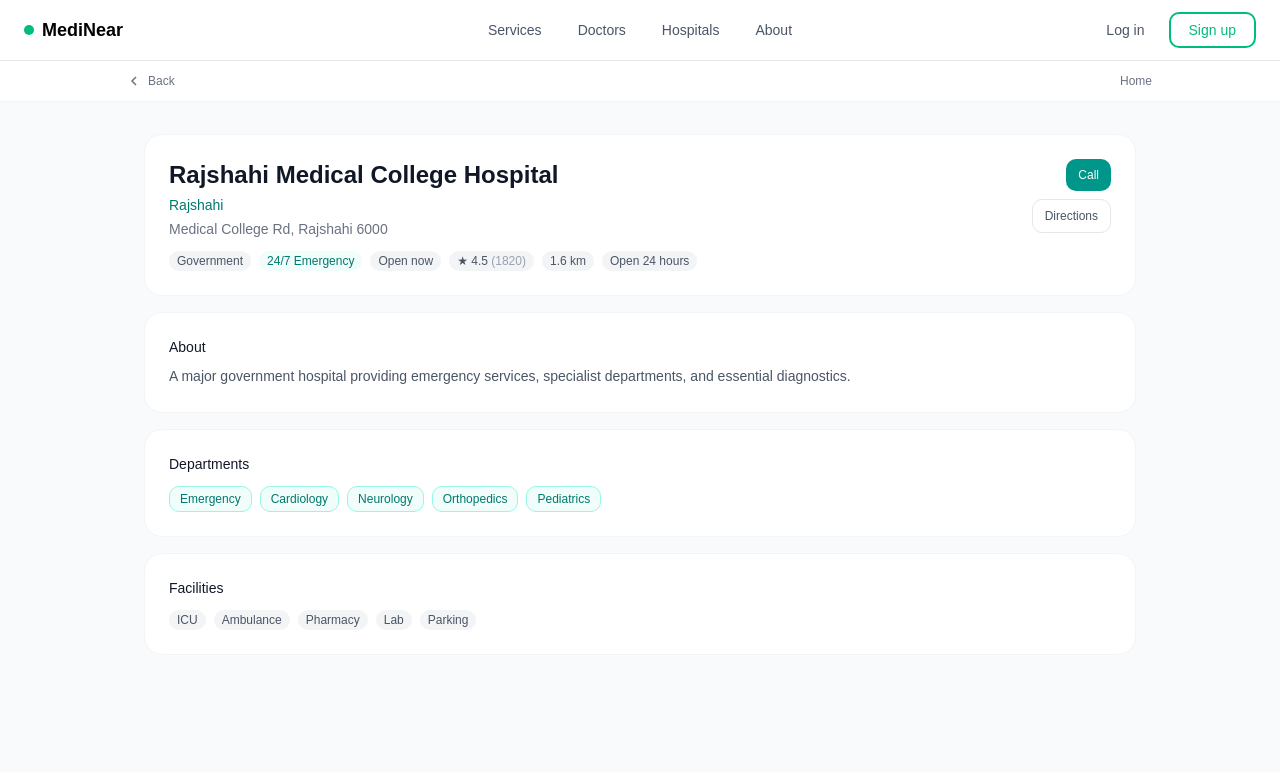
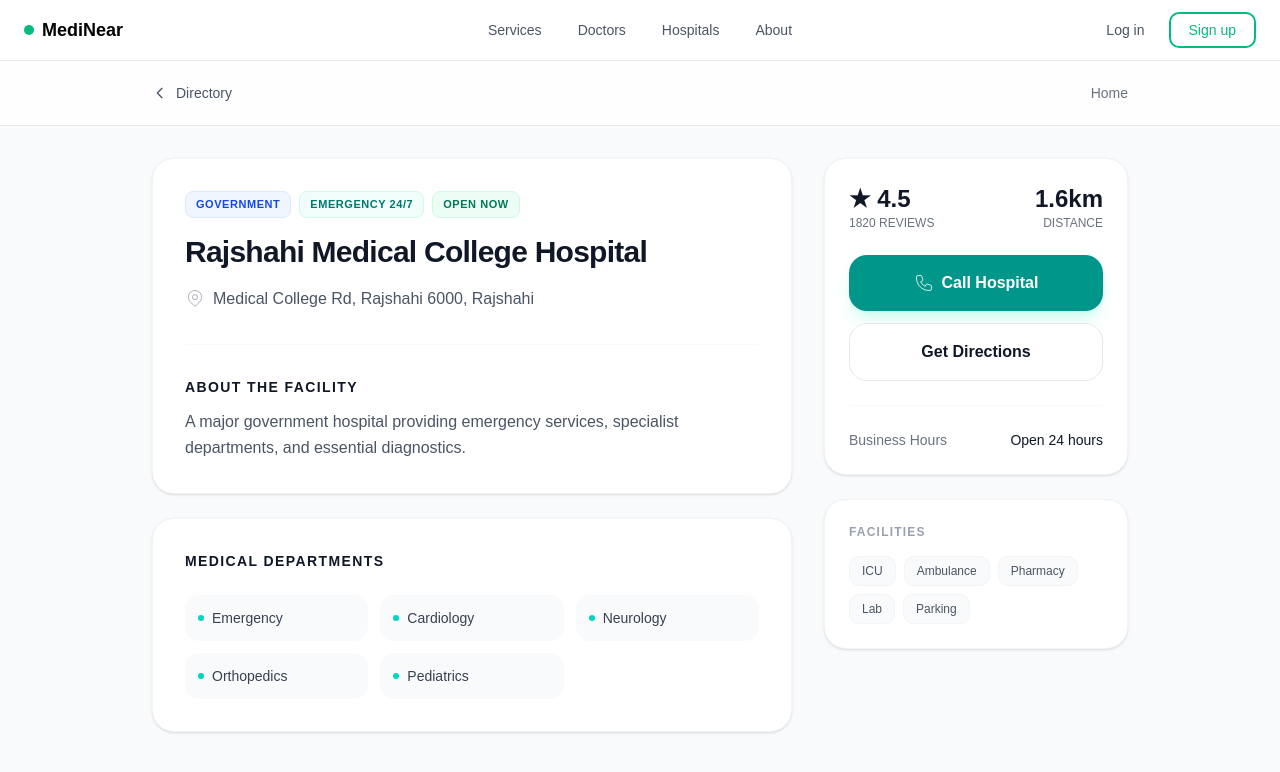
Before and after one commit to bluesand019/MediNear, a React (Vite) app: page /hospital/1 in a window 1280 px wide. Shown: the top 772 px of the page. Built offline with nearby package versions, Linux system fonts and the light colour scheme; what lightswind would draw is missing.

Commit message:
Refactored HospitalSingle.jsx

```diff
--- a/src/pages/HospitalSingle.jsx
+++ b/src/pages/HospitalSingle.jsx
@@ -107,11 +107,19 @@ const HOSPITALS = [
   },
 ];
 
-function Chip({ children, className = "" }) {
+
+
+function Badge({ children, variant = "default" }) {
+  const styles = {
+    default: "bg-gray-100 text-gray-600",
+    success: "bg-emerald-50 text-emerald-700 border border-emerald-100",
+    warning: "bg-amber-50 text-amber-700 border border-amber-100",
+    info: "bg-blue-50 text-blue-700 border border-blue-100",
+    primary: "bg-teal-50 text-teal-700 border border-teal-100",
+  };
+
   return (
-    <span
-      className={`text-xs px-2 py-0.5 rounded-full bg-gray-100 text-gray-600 ${className}`}
-    >
+    <span className={`text-[11px] font-semibold uppercase tracking-wider px-2.5 py-1 rounded-md ${styles[variant]}`}>
       {children}
     </span>
   );
@@ -127,174 +135,127 @@ export default function HospitalSingle() {
 
   if (!hospital) {
     return (
-      <div className="min-h-screen bg-gray-50">
-        <div className="max-w-4xl mx-auto px-4 py-10">
-          <div className="bg-white border border-gray-100 rounded-2xl p-10 text-center">
-            <p className="text-gray-500 text-sm">Hospital not found.</p>
-            <Link
-              to="/hospital-detail"
-              className="inline-block mt-4 text-sm font-medium text-teal-600 hover:text-teal-800 no-underline"
-            >
-              Back to hospitals →
+      <div className="min-h-screen flex items-center justify-center bg-gray-50 p-6">
+        <div className="text-center">
+          <h2 className="text-2xl font-bold text-gray-900">Hospital not found</h2>
+          <Link to="/hospital-detail" className="text-teal-600 font-medium mt-4 inline-block">
+            ← Return to directory
           </Link>
-          </div>
         </div>
       </div>
     );
   }
 
-  // Support both "name" and "hospital" keys (in case some data uses hospital:)
-  const displayName = hospital.name || hospital.hospital || "Hospital";
+  return (
+    <div className="min-h-screen bg-[#F9FAFB] pb-20">
+      {/* Navigation Header */}
+      <nav className="sticky top-0 z-10 bg-white/80 backdrop-blur-md border-b border-gray-200">
+        <div className="max-w-5xl mx-auto px-6 h-16 flex items-center justify-between">
+          <Link to="/hospital-detail" className="group flex items-center gap-2 text-sm font-medium text-gray-600 hover:text-teal-600 transition-colors">
+            <svg className="w-4 h-4 transition-transform group-hover:-translate-x-1" fill="none" stroke="currentColor" viewBox="0 0 24 24"><path strokeLinecap="round" strokeLinejoin="round" strokeWidth="2" d="M15 19l-7-7 7-7"/></svg>
+            Directory
+          </Link>
+          <div className="flex gap-4">
+             <Link to="/" className="text-sm font-medium text-gray-500 hover:text-gray-900">Home</Link>
+          </div>
+        </div>
+      </nav>
 
-  return (
-    <div className="min-h-screen bg-gray-50">
-      <div className="bg-white border-b border-gray-100 px-4 py-3">
-        <div className="max-w-5xl mx-auto flex items-center justify-between gap-3">
-          <Link
-            to="/hospital-detail"
-            className="flex items-center gap-2 text-xs text-gray-500 hover:text-gray-700 no-underline"
-          >
-            <svg
-              width="12"
-              height="12"
-              viewBox="0 0 12 12"
-              fill="none"
-              stroke="currentColor"
-              strokeWidth="1.5"
-            >
-              <path d="M8 2L4 6l4 4" />
-            </svg>
-            Back
-          </Link>
+      <main className="max-w-5xl mx-auto px-6 mt-8">
+        <div className="grid grid-cols-1 lg:grid-cols-3 gap-8">
 
-          <Link
-            to="/"
-            className="text-xs text-gray-500 hover:text-gray-700 no-underline"
-          >
-            Home
-          </Link>
+          {/* Main Content Area */}
+          <div className="lg:col-span-2 space-y-6">
+            <section className="bg-white rounded-3xl p-8 shadow-sm border border-gray-100">
+              <div className="flex flex-wrap gap-2 mb-4">
+                <Badge variant="info">{hospital.type}</Badge>
+                {hospital.emergency && <Badge variant="primary">Emergency 24/7</Badge>}
+                {hospital.openNow ? <Badge variant="success">Open Now</Badge> : <Badge variant="default">Closed</Badge>}
+              </div>
+
+              <h1 className="text-3xl font-bold text-gray-900 tracking-tight">
+                {hospital.name}
+              </h1>
+
+              <div className="mt-4 flex flex-col gap-2 text-gray-600">
+                <div className="flex items-start gap-2">
+                  <svg className="w-5 h-5 text-gray-400 mt-0.5" fill="none" stroke="currentColor" viewBox="0 0 24 24"><path d="M17.657 16.657L13.414 20.9a1.998 1.998 0 01-2.827 0l-4.244-4.243a8 8 0 1111.314 0z"/><path d="M15 11a3 3 0 11-6 0 3 3 0 016 0z"/></svg>
+                  <p className="text-base leading-relaxed">{hospital.address}, {hospital.location}</p>
                 </div>
               </div>
 
-      <div className="max-w-5xl mx-auto px-4 py-8">
-        <div className="bg-white border border-gray-100 rounded-2xl p-6">
-          <div className="flex items-start justify-between gap-4">
-            <div className="min-w-0">
-              <h1 className="text-xl md:text-2xl font-semibold text-gray-900">
-                {displayName}
-              </h1>
+              <div className="mt-8 pt-8 border-t border-gray-50">
+                <h3 className="text-sm font-bold text-gray-900 uppercase tracking-widest mb-3">About the Facility</h3>
+                <p className="text-gray-600 leading-relaxed text-base">
+                  {hospital.about}
+                </p>
+              </div>
+            </section>
 
-              <p className="text-sm text-teal-700 font-medium mt-1">
-                {hospital.location || "Unknown location"}
-              </p>
+            {/* Departments Grid */}
+            <section className="bg-white rounded-3xl p-8 shadow-sm border border-gray-100">
+              <h3 className="text-sm font-bold text-gray-900 uppercase tracking-widest mb-6">Medical Departments</h3>
+              <div className="grid grid-cols-2 md:grid-cols-3 gap-3">
+                {hospital.departments.map((dept) => (
+                  <div key={dept} className="flex items-center p-3 rounded-xl bg-gray-50 text-gray-700 text-sm font-medium border border-transparent hover:border-teal-100 hover:bg-teal-50 transition-all">
+                    <span className="w-1.5 h-1.5 rounded-full bg-teal-400 mr-2" />
+                    {dept}
+                  </div>
+                ))}
+              </div>
+            </section>
+          </div>
 
-              <p className="text-sm text-gray-500 mt-1">
-                {hospital.address || "Address not available"}
-              </p>
-
-              <div className="mt-3 flex flex-wrap items-center gap-2">
-                {hospital.type && (
-                  <Chip className="bg-blue-50 text-blue-700">
-                    {hospital.type}
-                  </Chip>
-                )}
-
-                {hospital.emergency && (
-                  <Chip className="bg-teal-50 text-teal-700">
-                    24/7 Emergency
-                  </Chip>
-                )}
-
-                {typeof hospital.openNow === "boolean" &&
-                  (hospital.openNow ? (
-                    <Chip className="bg-emerald-50 text-emerald-700">
-                      Open now
-                    </Chip>
-                  ) : (
-                    <Chip className="bg-gray-100 text-gray-400">Closed</Chip>
-                  ))}
-
-                {typeof hospital.rating === "number" && (
-                  <Chip>
-                    ★ {hospital.rating}{" "}
-                    <span className="text-gray-400">
-                      ({hospital.reviews ?? 0})
-                    </span>
-                  </Chip>
-                )}
-
-                {hospital.dist != null && <Chip>{hospital.dist} km</Chip>}
-                {hospital.hours && <Chip>{hospital.hours}</Chip>}
+          {/* Sidebar Actions */}
+          <div className="lg:col-span-1 space-y-6">
+            <div className="bg-white rounded-3xl p-6 shadow-sm border border-gray-100 sticky top-24">
+              <div className="flex justify-between items-center mb-6">
+                <div>
+                  <p className="text-2xl font-bold text-gray-900">★ {hospital.rating}</p>
+                  <p className="text-xs text-gray-500 font-medium uppercase">{hospital.reviews} Reviews</p>
+                </div>
+                <div className="text-right">
+                  <p className="text-2xl font-bold text-gray-900">{hospital.dist}km</p>
+                  <p className="text-xs text-gray-500 font-medium uppercase">Distance</p>
                 </div>
               </div>
 
-            <div className="flex flex-col items-end gap-2 flex-shrink-0">
-              {hospital.phone ? (
+              <div className="space-y-3">
                 <a
                   href={`tel:${hospital.phone}`}
-                  className="text-xs px-3 py-2 rounded-lg bg-teal-600 text-white font-medium hover:bg-teal-700 transition no-underline"
+                  className="flex items-center justify-center gap-2 w-full py-4 bg-teal-600 text-white rounded-2xl font-semibold shadow-lg shadow-teal-100 hover:bg-teal-700 hover:shadow-teal-200 transition-all active:scale-[0.98]"
                 >
-                  Call
+                  <svg className="w-5 h-5" fill="none" stroke="currentColor" viewBox="0 0 24 24"><path d="M3 5a2 2 0 012-2h3.28a1 1 0 01.948.684l1.498 4.493a1 1 0 01-.502 1.21l-2.257 1.13a11.042 11.042 0 005.516 5.516l1.13-2.257a1 1 0 011.21-.502l4.493 1.498a1 1 0 01.684.949V19a2 2 0 01-2 2h-1C9.716 21 3 14.284 3 6V5z"/></svg>
+                  Call Hospital
                 </a>
-              ) : (
-                <button
-                  disabled
-                  className="text-xs px-3 py-2 rounded-lg bg-gray-100 text-gray-300 cursor-not-allowed"
-                >
-                  Call
+                <button className="flex items-center justify-center gap-2 w-full py-4 bg-white text-gray-900 border border-gray-200 rounded-2xl font-semibold hover:bg-gray-50 transition-all">
+                  Get Directions
                 </button>
-              )}
+              </div>
 
-              <button className="text-xs px-3 py-2 rounded-lg border border-gray-200 text-gray-600 hover:bg-gray-50 transition">
-                Directions
-              </button>
+              <div className="mt-6 pt-6 border-t border-gray-50 space-y-4">
+                <div className="flex justify-between text-sm">
+                  <span className="text-gray-500">Business Hours</span>
+                  <span className="text-gray-900 font-medium">{hospital.hours}</span>
                 </div>
               </div>
             </div>
 
-        <div className="mt-4 bg-white border border-gray-100 rounded-2xl p-6">
-          <p className="text-sm font-medium text-gray-900">About</p>
-          <p className="mt-2 text-sm text-gray-600 leading-relaxed">
-            {hospital.about || "No description available yet."}
-          </p>
+            {/* Amenities Section */}
+            <div className="bg-white rounded-3xl p-6 shadow-sm border border-gray-100">
+               <h3 className="text-xs font-bold text-gray-400 uppercase tracking-widest mb-4">Facilities</h3>
+               <div className="flex flex-wrap gap-2">
+                 {hospital.facilities.map(f => (
+                   <span key={f} className="text-xs px-3 py-1.5 bg-gray-50 text-gray-600 rounded-lg border border-gray-100">
+                     {f}
+                   </span>
+                 ))}
                </div>
-
-        <div className="mt-4 bg-white border border-gray-100 rounded-2xl p-6">
-          <p className="text-sm font-medium text-gray-900">Departments</p>
-          <div className="mt-3 flex flex-wrap gap-2">
-            {(hospital.departments || []).length ? (
-              hospital.departments.map((d) => (
-                <span
-                  key={d}
-                  className="text-xs px-2.5 py-1 rounded-lg bg-teal-50 text-teal-700 border border-teal-200"
-                >
-                  {d}
-                </span>
-              ))
-            ) : (
-              <p className="text-sm text-gray-400">No departments listed.</p>
-            )}
             </div>
           </div>
 
-        <div className="mt-4 bg-white border border-gray-100 rounded-2xl p-6">
-          <p className="text-sm font-medium text-gray-900">Facilities</p>
-          <div className="mt-3 flex flex-wrap gap-2">
-            {(hospital.facilities || []).length ? (
-              hospital.facilities.map((f) => (
-                <span
-                  key={f}
-                  className="text-xs px-2 py-0.5 rounded-full bg-gray-100 text-gray-600"
-                >
-                  {f}
-                </span>
-              ))
-            ) : (
-              <p className="text-sm text-gray-400">No facilities listed.</p>
-            )}
         </div>
-        </div>
-      </div>
+      </main>
     </div>
   );
 }
```
Also changed, not shown: src/pages/Home.jsx (+0 -13 lines). Lines whose indentation alone changed are shown as unchanged.
